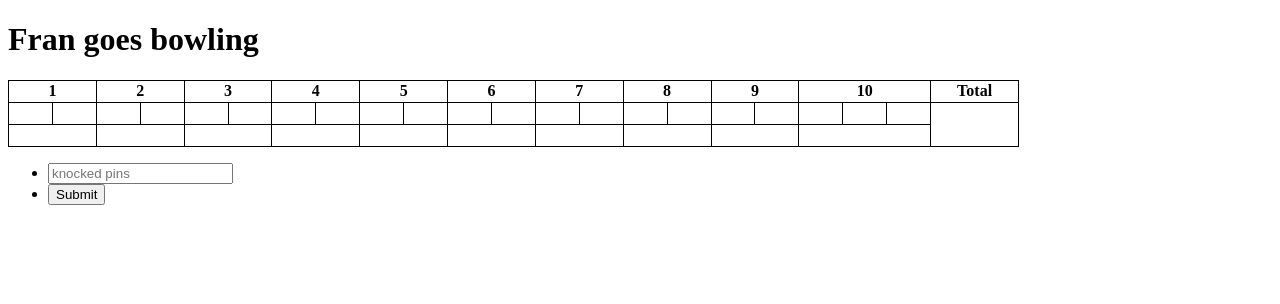
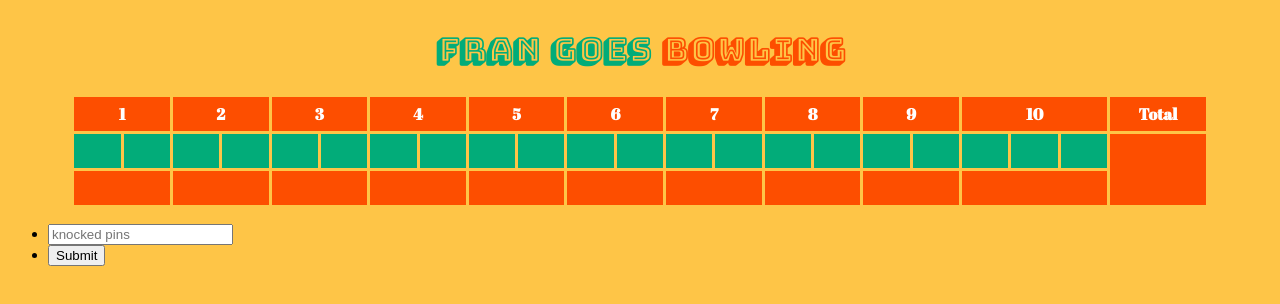
Before and after one commit to fpmrqs/bowling-score, a website: page index.html in a window 1280 px wide. Drawn offline with Linux system fonts and the light colour scheme.

Commit message:
added stryling to the table and title

```diff
--- a/index.html
+++ b/index.html
@@ -10,10 +10,11 @@
 </head>
 <body>
   <header>
-  <h1>Fran goes bowling</h1>
+  <h1>Fran goes <span class="orange">bowling</span></h1>
   </header>
 
   <main>
+    <div class="table-container">
       <table class="main-table">
         <tr>
           <th class="table-header" colspan="2">1</th>
@@ -50,7 +51,7 @@
           <td class="roll-points"></td>
           <td class="roll-points"></td>
           <td class="roll-points"></td>
-        <td class="total-points"></td>
+          <td class="total-points" colspan="2" rowspan="2"></td>
         </tr>
         <tr>
           <td class="frame-points" colspan="2"></td>
@@ -65,6 +66,7 @@
           <td class="frame-points" colspan="3"></td>
         </tr>
       </table>
+    </div>
 
     <ul class="nav_fields">
       <li><input type="text" id="pins-input" placeholder="knocked pins" /></li>
--- a/resources/style.css
+++ b/resources/style.css
@@ -1,17 +1,53 @@
-main {
-  overflow: auto;
+@import url('https://fonts.googleapis.com/css2?family=Abril+Fatface&family=Bungee+Shade&display=swap');
+
+body {
+  background-color: #FEC547;
+}
+
+header {
+  display: flex;
+  align-items: center;
+  justify-content: center;
+}
+
+h1 {
+  color: #02ac79;
+  font-family: 'Bungee Shade', cursive;
+}
+
+.orange {
+  color: #FD4E00;
+}
+
+.table-container {
+  display: flex;
+  align-items: center;
+  justify-content: center;
 }
 
 .main-table {
-  border: 1px solid black;
-  width: 80%;
+  font-family: 'Abril Fatface', cursive;
+  color: white;
+  border: solid 3px #FEC547;
+  width: 90%;
   empty-cells: show;
   border-collapse: collapse;
   table-layout: fixed;
 }
 
 .table-header, .roll-points, .frame-points {
-  border: 1px solid black;
+  background-color: #FD4E00;
+  border: solid 3px #FEC547;
   text-align: center;
-  height: 1.2em;
+  height: 2em;
 }
+
+.roll-points {
+  background-color: #02ac79;
+}
+
+.total-points {
+  font-size: 1.2em;
+  background-color: #FD4E00;
+  text-align: center;
+}
```
Lines whose indentation alone changed are shown as unchanged.
